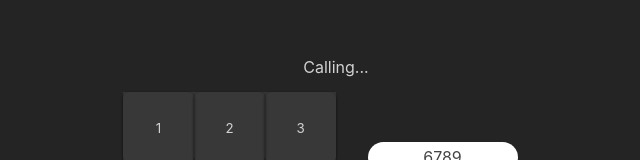
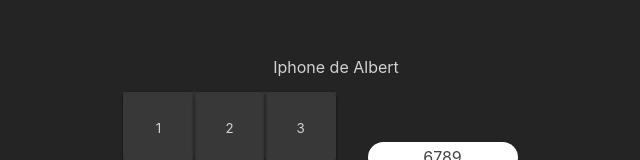
Before and after one commit to AlbertMosella/202204-w4ch3-albert-mosella, a React (Create React App) app: page / in a window 1280 px wide. Shown: the part 191-351 px from the top of the page, without its empty margins (304-944 px from the left). Built offline with nearby package versions, Linux system fonts and the light colour scheme.

Commit message:
Added numbers to display and numbers limit

```diff
--- a/src/App.js
+++ b/src/App.js
@@ -9,17 +9,24 @@ function App() {
 
   const [numbers, setNumbers] = useState([6, 7, 8, 9]);
 
+  const [infoText, setInfoText] = useState("Iphone de Albert");
+
   const actionCall = () => {
     setCallStatus(true);
+    setInfoText("Calling...");
   };
 
   const actionHang = () => {
-    setCallStatus(false);
+    setInfoText("Iphone de Albert");
+    setNumbers([]);
   };
 
   const addNumber = (number) => {
     if (numbers.length === 9) {
       return;
+    }
+    if (numbers.length === 8) {
+      setCallStatus(false);
     }
     setNumbers([...numbers, number]);
   };
@@ -30,7 +37,7 @@ function App() {
 
   return (
     <div className="container" id="phone">
-      <Info text={"Calling..."} />
+      <Info text={infoText} />
       <main className="phone">
         <Keyboard deleteAction={deleteNumbers} keyAction={addNumber} />
         <div className="actions">
--- a/src/components/Key/Key.js
+++ b/src/components/Key/Key.js
@@ -1,7 +1,7 @@
 const Key = ({ number, action }) => {
   return (
     <li>
-      <button onClick={action} className="key">
+      <button onClick={() => action(number)} className="key">
         {number}
       </button>
     </li>
```
